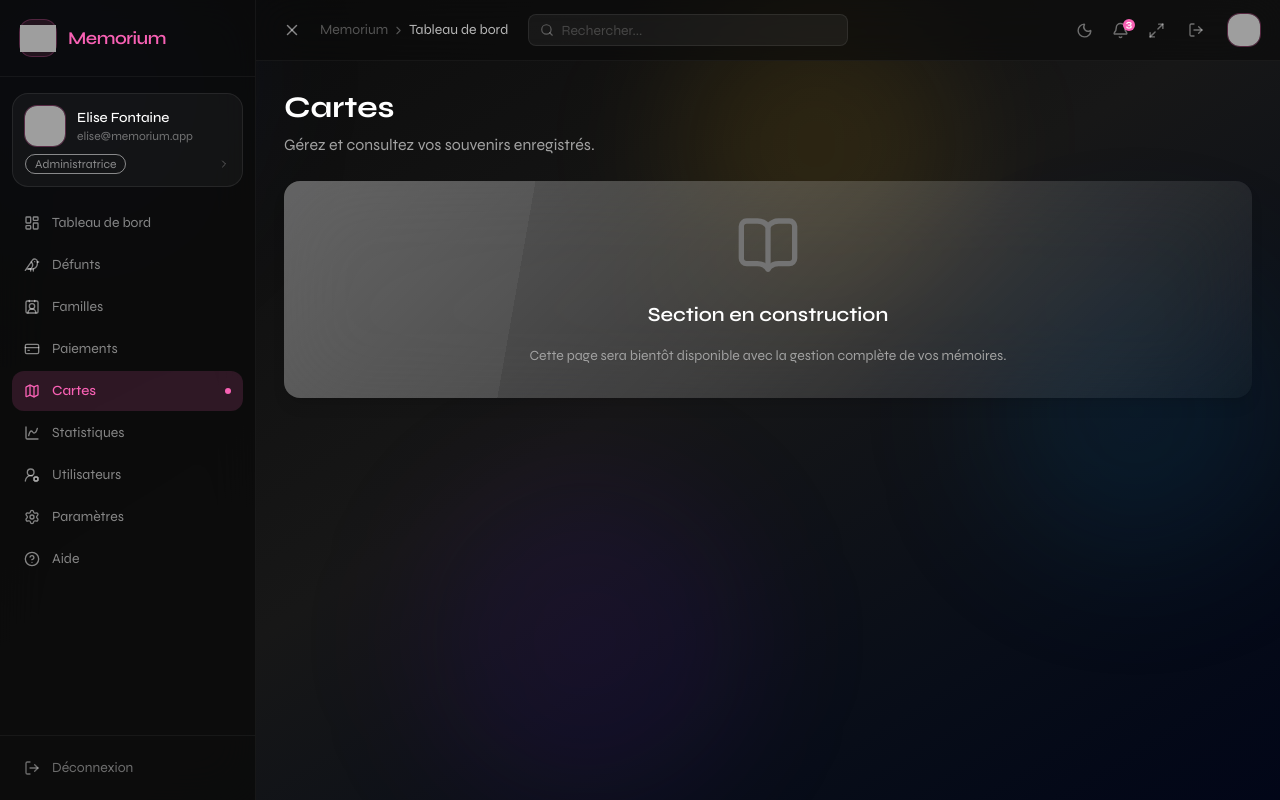
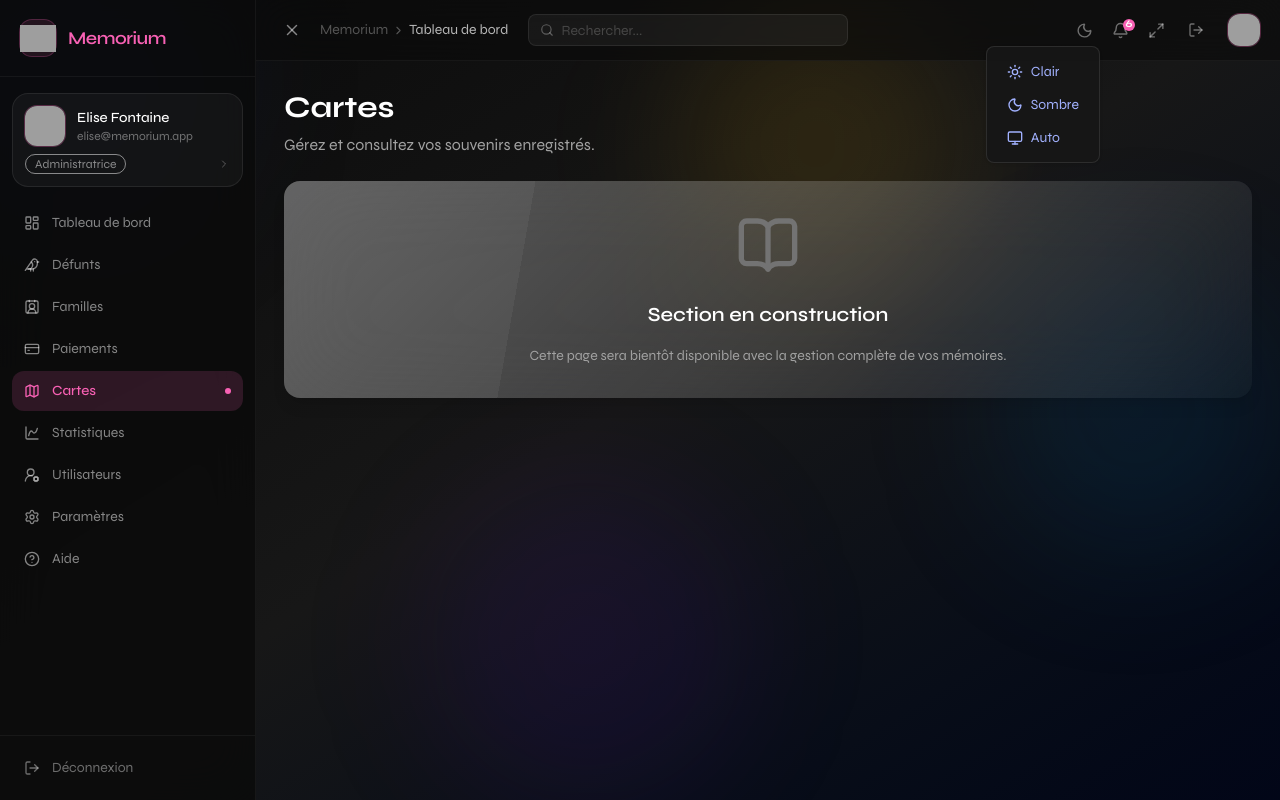
Before and after one commit to gedeon2306/memorium, a Next.js app in the folder frontend/: page /dashboard/cartes in a window 1280 px wide. Both pictures are taken after a click on the button 1084 px from the left and 30 px from the top of the page. Built offline with nearby package versions, Linux system fonts and the light colour scheme; grey boxes are pictures that could not be loaded.

Commit message:
Drop menu

```diff
--- a/frontend/app/dashboard/cartes/page.tsx
+++ b/frontend/app/dashboard/cartes/page.tsx
@@ -18,7 +18,7 @@ export default function DefuntsPage() {
         </p>
       </div>
 
-      <div className="card glass border border-white/6 bg-white/3 shadow-lg">
+      <div className="card glass border z-0 border-white/6 bg-white/3 shadow-lg">
         <div className="card-body p-8 text-center">
           <BookOpen className="w-16 h-16 mx-auto text-neutral-500 mb-4" />
           <h2 className="text-xl font-semibold text-white mb-2">Section en construction</h2>
--- a/frontend/src/components/Navbar.tsx
+++ b/frontend/src/components/Navbar.tsx
@@ -1,6 +1,6 @@
 "use client";
 
-import { Bell, Maximize2, Minimize2, Moon, Search, ChevronRight, Menu, X, LogOut } from "lucide-react";
+import { Bell, Maximize2, Minimize2, Moon, Search, ChevronRight, Menu, X, LogOut, Sun, Monitor } from "lucide-react";
 import { useState } from "react";
 
 interface NavbarProps {
@@ -17,7 +17,7 @@ const user = {
 
 export default function Navbar({ sidebarOpen, onSidebarToggle }: NavbarProps) {
   const [isFullscreen, setIsFullscreen] = useState(false);
-  const [notifications, setNotifications] = useState(3);
+  const [notifications, setNotifications] = useState(6);
 
   const toggleFullscreen = () => {
     if (!document.fullscreenElement) {
@@ -56,10 +56,32 @@ export default function Navbar({ sidebarOpen, onSidebarToggle }: NavbarProps) {
       </div>
 
       <div className="ml-auto flex items-center gap-1 shrink-0">
+        {/* Theme Dropdown */}
+        <div className="dropdown dropdown-end">
           <button className="btn btn-ghost btn-sm btn-square text-white/40 hover:text-white">
             <Moon size={17} />
           </button>
+          <ul className="dropdown-content z-50 menu p-2 shadow bg-neutral-900/95 rounded-lg border border-white/10">
+            <li>
+              <a>
+                <Sun size={16} /> Clair
+              </a>
+            </li>
+            <li>
+              <a>
+                <Moon size={16} /> Sombre
+              </a>
+            </li>
+            <li>
+              <a>
+                <Monitor size={16} /> Auto
+              </a>
+            </li>
+          </ul>
+        </div>
 
+        {/* Notifications Dropdown */}
+        <div className="dropdown dropdown-end">
           <button className="btn btn-ghost btn-sm btn-square relative text-white/40 hover:text-white">
             <Bell size={17} />
             {notifications > 0 && (
@@ -68,6 +90,39 @@ export default function Navbar({ sidebarOpen, onSidebarToggle }: NavbarProps) {
               </span>
             )}
           </button>
+          <ul className="dropdown-content z-50 menu p-2 shadow bg-neutral-900/95 rounded-lg border border-white/10">
+            <li>
+              <a>
+                <Sun size={16} /> Notif 1
+              </a>
+            </li>
+            <li>
+              <a>
+                <Moon size={16} /> Sombre
+              </a>
+            </li>
+            <li>
+              <a>
+                <Monitor size={16} /> Auto
+              </a>
+            </li>
+            <li>
+              <a>
+                <Sun size={16} /> Notif 1
+              </a>
+            </li>
+            <li>
+              <a>
+                <Moon size={16} /> Sombre
+              </a>
+            </li>
+            <li>
+              <a>
+                <Monitor size={16} /> Auto
+              </a>
+            </li>
+          </ul>
+        </div>
 
         <button
           onClick={toggleFullscreen}
```
Lines whose indentation alone changed are shown as unchanged.
